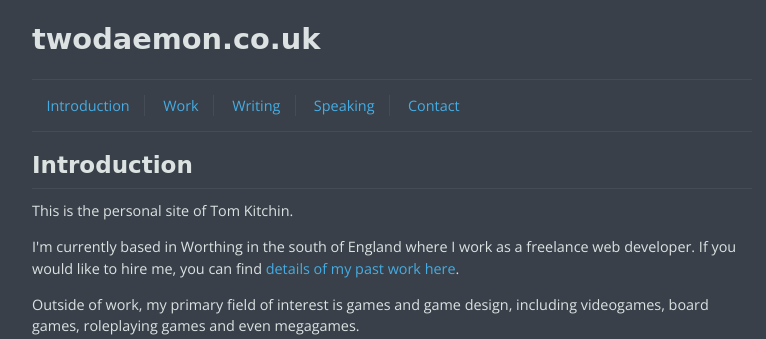
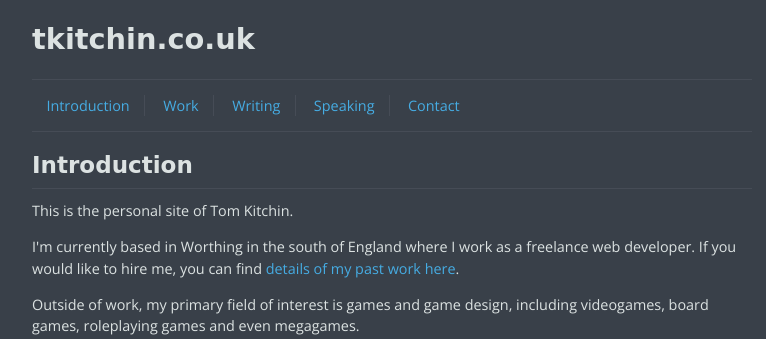
Before and after one commit to TwoDaemon/twodaemon, a Flask app: template twodaemon/templates/home.html in a window 1280 px wide. Shown: the top 339 px of the page, without its empty margins (248-1014 px from the left). Run offline with Flask 2, Linux system fonts and the light colour scheme; the template is opened without the code that fills it: most values are stand-ins (such as "Sample title", 1, 10 or a date in 2020); some web fonts are replaced.

Commit message:
Change title domain to tkitchin.co.uk

```diff
--- a/twodaemon/templates/_base.html
+++ b/twodaemon/templates/_base.html
@@ -1,7 +1,7 @@
 <!DOCTYPE html>
 <html lang="en">
     <head>
-        <title>{% block head_title %}{{ title }} | twodaemon.co.uk{% endblock %}</title>
+        <title>{% block head_title %}{{ title }} | tkitchin.co.uk{% endblock %}</title>
         <link rel="stylesheet" type="text/css" href="{{ url_for('static', filename='css/style.css') }}" />
         <meta name="viewport" content="width=device-width, initial-scale=1.0">
         {% block google_analytics %}
@@ -20,7 +20,7 @@
         {% endblock %}
     </head>
     <body>
-    <h1><a href="{{ url_for('home') }}">twodaemon.co.uk</a></h1>
+    <h1><a href="{{ url_for('home') }}">tkitchin.co.uk</a></h1>
         {% block navigation %}
             <nav>
                 {% from '_macros.html' import nav %}
--- a/twodaemon/templates/home.html
+++ b/twodaemon/templates/home.html
@@ -1,6 +1,6 @@
 {% extends "_base.html" %}
 
-{% block head_title %}twodaemon.co.uk{% endblock %}
+{% block head_title %}tkitchin.co.uk{% endblock %}
 
 {% block page_title %}
 {% endblock %}
```
